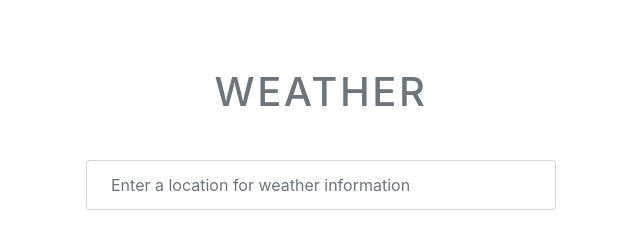
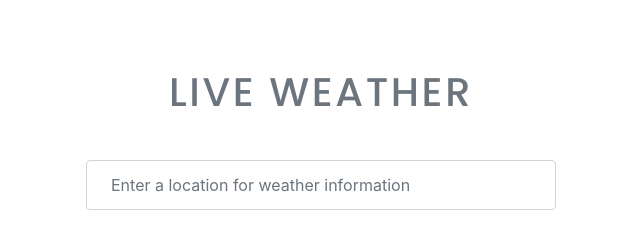
Before and after one commit to VinayakRB/Vanilla-JS-Projects, a plain HTML site: page Weather App js/index.html in a window 1280 px wide. Shown: the whole page, without its empty margins (319-959 px from the left). Drawn offline with nearby package versions, Linux system fonts and the light colour scheme.

Commit message:
Fixed some errors

```diff
--- a/Weather App js/index.html
+++ b/Weather App js/index.html
@@ -12,7 +12,7 @@
     <div class="custom-background">
     </div>
     <div class="container my-5 mx-auto">
-        <h1 class="text-muted text-center text-uppercase my-4">Weather</h1>
+        <h1 class="text-muted text-center text-uppercase my-4">Live Weather</h1>
 
         <form class="change-location my-4 text-center text-muted">
             <input type="text" name="city" class="form-control p-4" placeholder="Enter a location for weather information">
--- a/Weather App js/scripts/app.js
+++ b/Weather App js/scripts/app.js
@@ -9,8 +9,6 @@ const updateUI = data => {
 
     // destructure properties
     const { cityDet, weather, wall } = data;
-    // console.log(data);
-
     //update details template
     details.innerHTML = `
                 <h5 class="my-3">${cityDet.EnglishName}</h5>
@@ -47,7 +45,7 @@ const updateUI = data => {
     background.classList.add('background-animation');
     setTimeout(() => {
         background.classList.remove('background-animation');
-    }, 2000);
+    }, 2500);
 
 
     //remove display: none if exists
--- a/Weather App js/scripts/forecast.js
+++ b/Weather App js/scripts/forecast.js
@@ -3,8 +3,7 @@ const unsplashKey = `XNd65LYzvptj0MsGNFU6BGF8WlfMXTlqqn5KmfbUg2o`;
 
 
 const getWall = async (city) => {
-    const cityStreet = `${city} streets`;
-    console.log(cityStreet);
+    const cityStreet = `${city} architecture`;
     const base = `https://api.unsplash.com/search/photos`;
     const query = `?client_id=${unsplashKey}&page=1&query=${cityStreet}&orientation=landscape`;
 
--- a/Weather App js/style.css
+++ b/Weather App js/style.css
@@ -1,3 +1,5 @@
+@import url("https://fonts.googleapis.com/css2?family=Poppins:wght@300;400;500;700&display=swap");
+
 body {
   letter-spacing: 0.2em;
   font-size: 0.8em;
@@ -19,7 +21,7 @@ body {
   left: 0;
   width: 100%;
   height: 100%;
-  background: rgba(255, 255, 255, 0.418);
+  background: rgba(255, 255, 255, 0.473);
 }
 
 .background-animation {
@@ -27,6 +29,7 @@ body {
 }
 
 h1 {
+  font-family: "Poppins", sans-serif;
   background: white;
   padding: 20px;
   border-radius: 5px;
```
